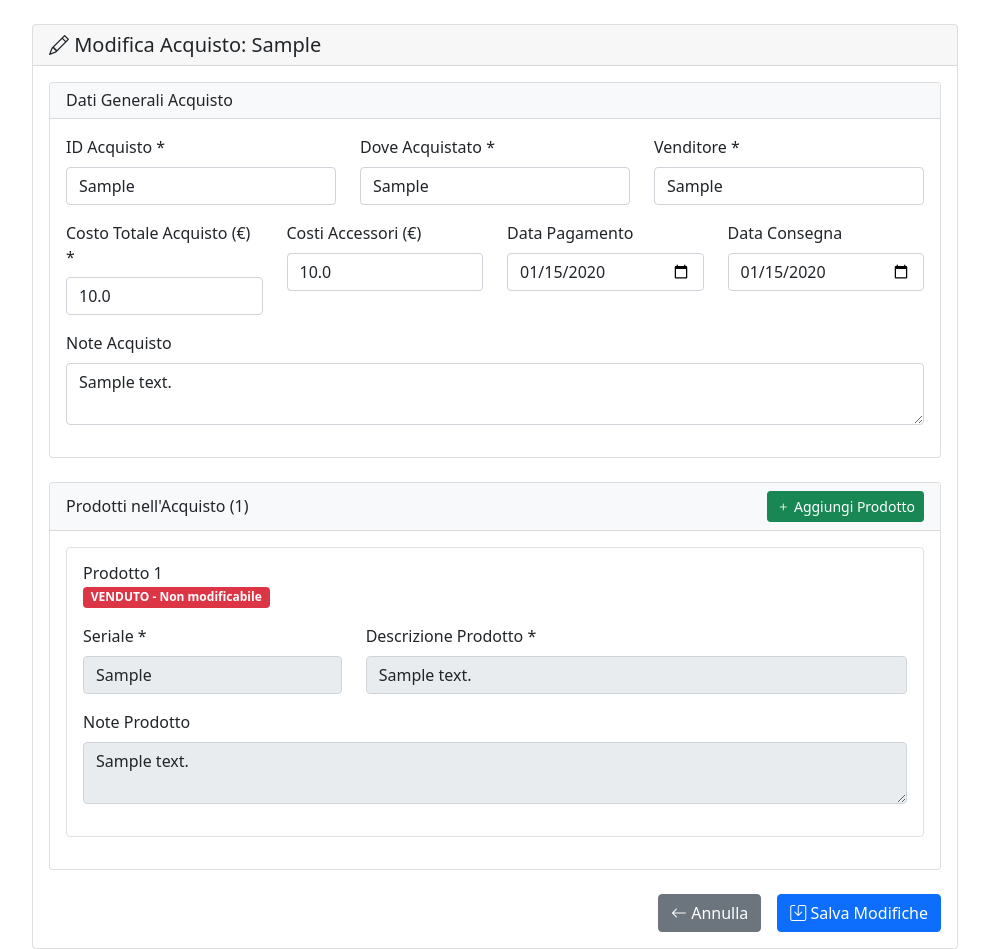
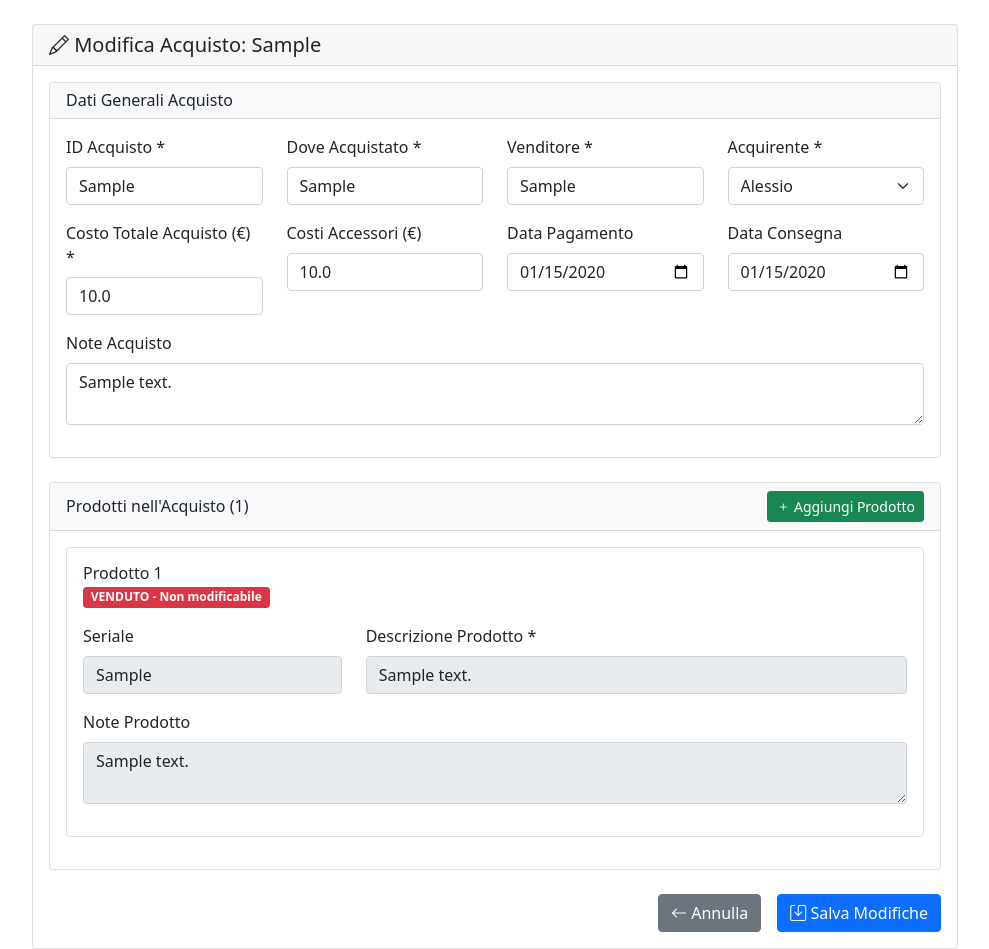
Before and after one commit to matteoarelli/gestionale-materiali, a FastAPI app: page /acquisti/1/modifica in a window 1280 px wide. Shown: the part 56-1005 px from the top of the page, without its empty margins (145-1134 px from the left). Run offline with FastAPI, Linux system fonts and the light colour scheme; tables that the repository leaves empty hold one stand-in row (values such as "Sample post"); some libraries are stand-ins or nearby versions.

Commit message:
Fix Workflow18

```diff
--- a/app/models/models.py
+++ b/app/models/models.py
@@ -17,6 +17,7 @@ class Acquisto(Base):
     data_pagamento = Column(Date, nullable=True)
     data_consegna = Column(Date, nullable=True)
     note = Column(Text, nullable=True)
+    acquirente = Column(String(100), default="Alessio")  # NUOVO CAMPO
     created_at = Column(DateTime, default=datetime.utcnow)
     updated_at = Column(DateTime, default=datetime.utcnow, onupdate=datetime.utcnow)
 
--- a/app/templates/modifica_acquisto.html
+++ b/app/templates/modifica_acquisto.html
@@ -20,20 +20,28 @@
                         </div>
                         <div class="card-body">
                             <div class="row">
-                                <div class="col-md-4 mb-3">
+                                <div class="col-md-3 mb-3">
                                     <label for="id_acquisto_univoco" class="form-label">ID Acquisto *</label>
                                     <input type="text" class="form-control" id="id_acquisto_univoco"
                                            name="id_acquisto_univoco" value="{{ acquisto.id_acquisto_univoco }}" required>
                                 </div>
-                                <div class="col-md-4 mb-3">
+                                <div class="col-md-3 mb-3">
                                     <label for="dove_acquistato" class="form-label">Dove Acquistato *</label>
                                     <input type="text" class="form-control" id="dove_acquistato"
                                            name="dove_acquistato" value="{{ acquisto.dove_acquistato }}" required>
                                 </div>
-                                <div class="col-md-4 mb-3">
+                                <div class="col-md-3 mb-3">
                                     <label for="venditore" class="form-label">Venditore *</label>
                                     <input type="text" class="form-control" id="venditore"
                                            name="venditore" value="{{ acquisto.venditore }}" required>
+                                </div>
+                                <div class="col-md-3 mb-3">
+                                    <label for="acquirente" class="form-label">Acquirente *</label>
+                                    <select class="form-select" id="acquirente" name="acquirente" required>
+                                        <option value="Alessio" {% if acquisto.acquirente == 'Alessio' %}selected{% endif %}>Alessio</option>
+                                        <option value="Matteo" {% if acquisto.acquirente == 'Matteo' %}selected{% endif %}>Matteo</option>
+                                        <option value="Altri" {% if acquisto.acquirente == 'Altri' %}selected{% endif %}>Altri</option>
+                                    </select>
                                 </div>
                             </div>
 
@@ -96,9 +104,9 @@
 
                                 <div class="row">
                                     <div class="col-md-4 mb-3">
-                                        <label class="form-label">Seriale *</label>
+                                        <label class="form-label">Seriale</label>
                                         <input type="text" class="form-control" name="prodotti[{{ loop.index0 }}][seriale]"
-                                               value="{{ prodotto.seriale }}" required {{ 'readonly' if prodotto.venduto else '' }}>
+                                               value="{{ prodotto.seriale or '' }}" {{ 'readonly' if prodotto.venduto else '' }}>
                                     </div>
                                     <div class="col-md-8 mb-3">
                                         <label class="form-label">Descrizione Prodotto *</label>
@@ -149,8 +157,8 @@ function aggiungiProdotto() {
 
             <div class="row">
                 <div class="col-md-4 mb-3">
-                    <label class="form-label">Seriale *</label>
-                    <input type="text" class="form-control" name="prodotti[${prodottoIndex}][seriale]" required>
+                    <label class="form-label">Seriale</label>
+                    <input type="text" class="form-control" name="prodotti[${prodottoIndex}][seriale]">
                 </div>
                 <div class="col-md-8 mb-3">
                     <label class="form-label">Descrizione Prodotto *</label>
```
